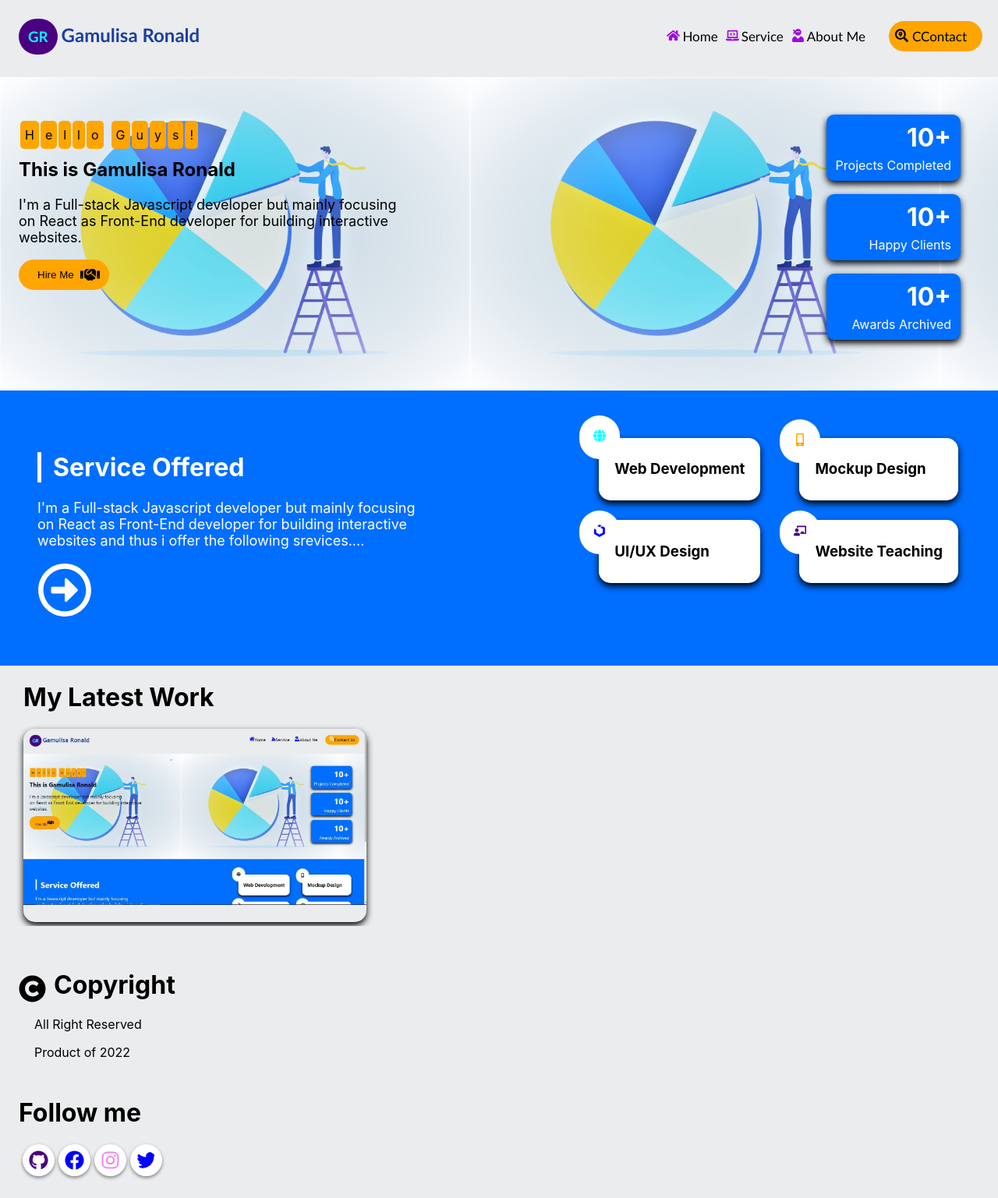
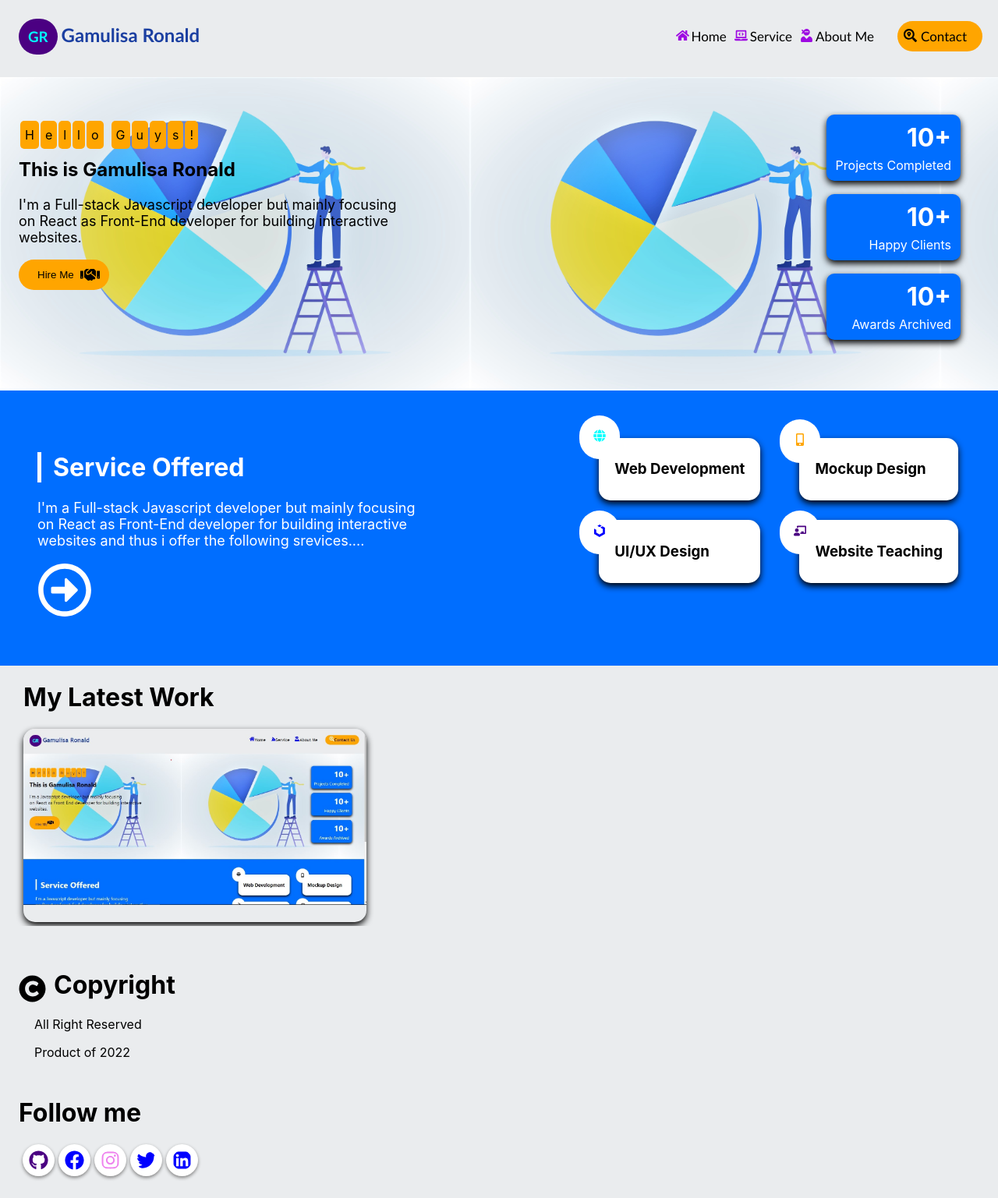
Before and after one commit to Ronniedeveloper/Covid-19-imapct-Estimator, a React (Create React App) app: page / in a window 1280 px wide. Shown: the top 1537 px of the page at 78% size. Built offline with nearby package versions, Linux system fonts and the light colour scheme.

Commit message:
Added the link to my Linkedin account

```diff
--- a/src/components/Footer.js
+++ b/src/components/Footer.js
@@ -1,4 +1,4 @@
-import { FaCopyright,FaGithub,FaFacebook, FaInstagram,FaTwitter } from 'react-icons/fa';
+import { FaCopyright,FaGithub,FaFacebook, FaInstagram,FaTwitter,FaLinkedin } from 'react-icons/fa';
 const Footer = () => {
     return (
         <div className="footer">
@@ -25,6 +25,9 @@ const Footer = () => {
                     <a href='https://twitter.com/RonnieDev256?t=5Hey-xti7SYiCypHh0G3tg&s=09'>
                         <FaTwitter color='blue' className='twitter'/>
                     </a>
+                    <a href='https://www.linkedin.com/in/ronnie-developer-7939a1248/'>
+                        <FaLinkedin color='blue' className='twitter'/>
+                    </a>
                 </div>
             </div>
         </div>
--- a/src/components/Navbar.js
+++ b/src/components/Navbar.js
@@ -29,7 +29,7 @@ const Navbar = () => {
                 </Link>
                 <Link to="/contact" className="contact">
                     <FaSearchLocation className="fa-contact"/>
-                    <span>CContact</span>
+                    <span>Contact</span>
                 </Link>
             </nav>
         </div>
```
